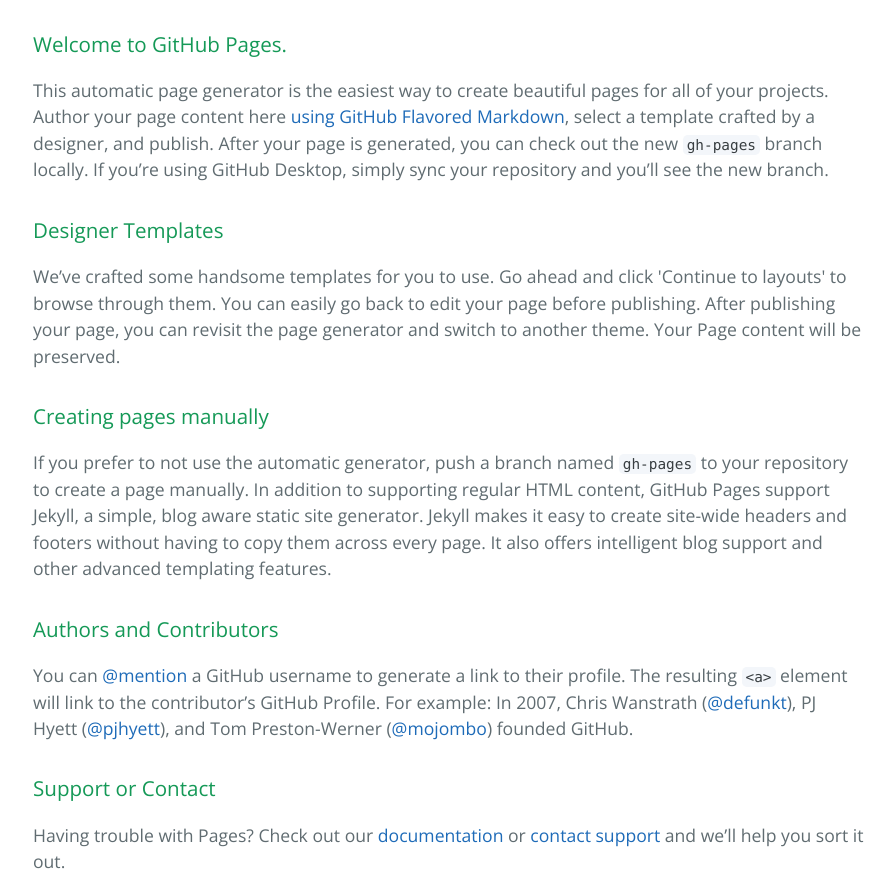
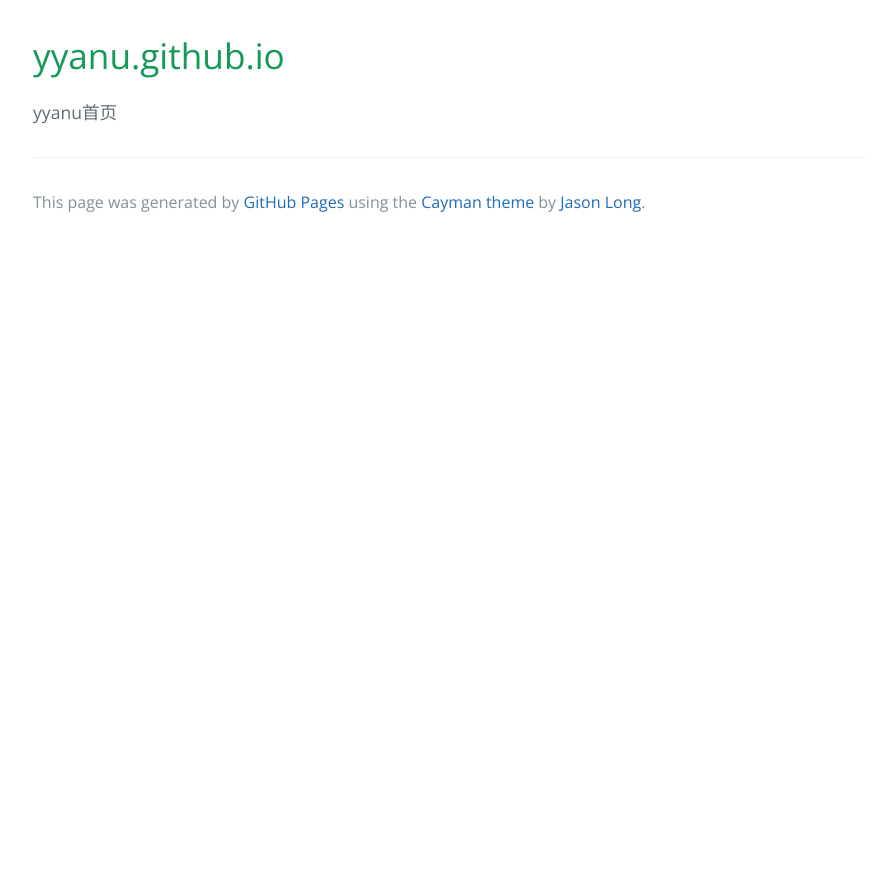
Before and after one commit to yyanu/yyanu.github.io, a plain HTML site: page index.html in a window 1280 px wide. Shown: the part 320-1198 px from the top of the page, without its empty margins (191-1083 px from the left). After the commit the page ends 800 px from the top, so only its background shows below. Drawn offline with nearby package versions, Linux system fonts and the light colour scheme.

Commit message:
Replace master branch with page content via GitHub

```diff
--- a/index.html
+++ b/index.html
@@ -16,30 +16,10 @@
     </section>
 
     <section class="main-content">
-      <h3>
-<a id="welcome-to-github-pages" class="anchor" href="#welcome-to-github-pages" aria-hidden="true"><span aria-hidden="true" class="octicon octicon-link"></span></a>Welcome to GitHub Pages.</h3>
+      <h1>
+<a id="yyanugithubio" class="anchor" href="#yyanugithubio" aria-hidden="true"><span aria-hidden="true" class="octicon octicon-link"></span></a>yyanu.github.io</h1>
 
-<p>This automatic page generator is the easiest way to create beautiful pages for all of your projects. Author your page content here <a href="https://guides.github.com/features/mastering-markdown/">using GitHub Flavored Markdown</a>, select a template crafted by a designer, and publish. After your page is generated, you can check out the new <code>gh-pages</code> branch locally. If you’re using GitHub Desktop, simply sync your repository and you’ll see the new branch.</p>
-
-<h3>
-<a id="designer-templates" class="anchor" href="#designer-templates" aria-hidden="true"><span aria-hidden="true" class="octicon octicon-link"></span></a>Designer Templates</h3>
-
-<p>We’ve crafted some handsome templates for you to use. Go ahead and click 'Continue to layouts' to browse through them. You can easily go back to edit your page before publishing. After publishing your page, you can revisit the page generator and switch to another theme. Your Page content will be preserved.</p>
-
-<h3>
-<a id="creating-pages-manually" class="anchor" href="#creating-pages-manually" aria-hidden="true"><span aria-hidden="true" class="octicon octicon-link"></span></a>Creating pages manually</h3>
-
-<p>If you prefer to not use the automatic generator, push a branch named <code>gh-pages</code> to your repository to create a page manually. In addition to supporting regular HTML content, GitHub Pages support Jekyll, a simple, blog aware static site generator. Jekyll makes it easy to create site-wide headers and footers without having to copy them across every page. It also offers intelligent blog support and other advanced templating features.</p>
-
-<h3>
-<a id="authors-and-contributors" class="anchor" href="#authors-and-contributors" aria-hidden="true"><span aria-hidden="true" class="octicon octicon-link"></span></a>Authors and Contributors</h3>
-
-<p>You can <a href="https://help.github.com/articles/basic-writing-and-formatting-syntax/#mentioning-users-and-teams" class="user-mention">@mention</a> a GitHub username to generate a link to their profile. The resulting <code>&lt;a&gt;</code> element will link to the contributor’s GitHub Profile. For example: In 2007, Chris Wanstrath (<a href="https://github.com/defunkt" class="user-mention">@defunkt</a>), PJ Hyett (<a href="https://github.com/pjhyett" class="user-mention">@pjhyett</a>), and Tom Preston-Werner (<a href="https://github.com/mojombo" class="user-mention">@mojombo</a>) founded GitHub.</p>
-
-<h3>
-<a id="support-or-contact" class="anchor" href="#support-or-contact" aria-hidden="true"><span aria-hidden="true" class="octicon octicon-link"></span></a>Support or Contact</h3>
-
-<p>Having trouble with Pages? Check out our <a href="https://help.github.com/pages">documentation</a> or <a href="https://github.com/contact">contact support</a> and we’ll help you sort it out.</p>
+<p>yyanu首页</p>
 
       <footer class="site-footer">
 
```
Also changed, not shown: params.json (+1 -1 lines).
